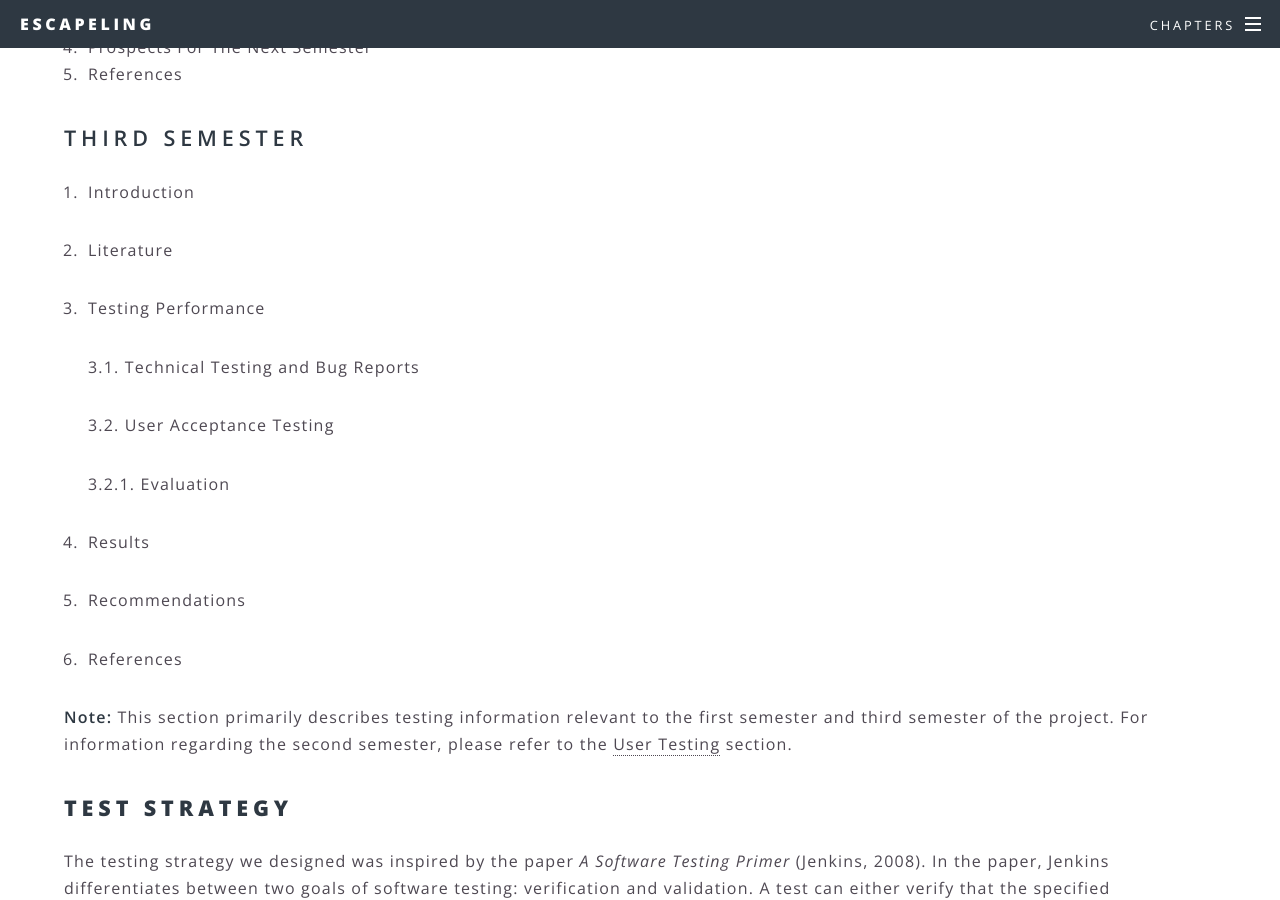
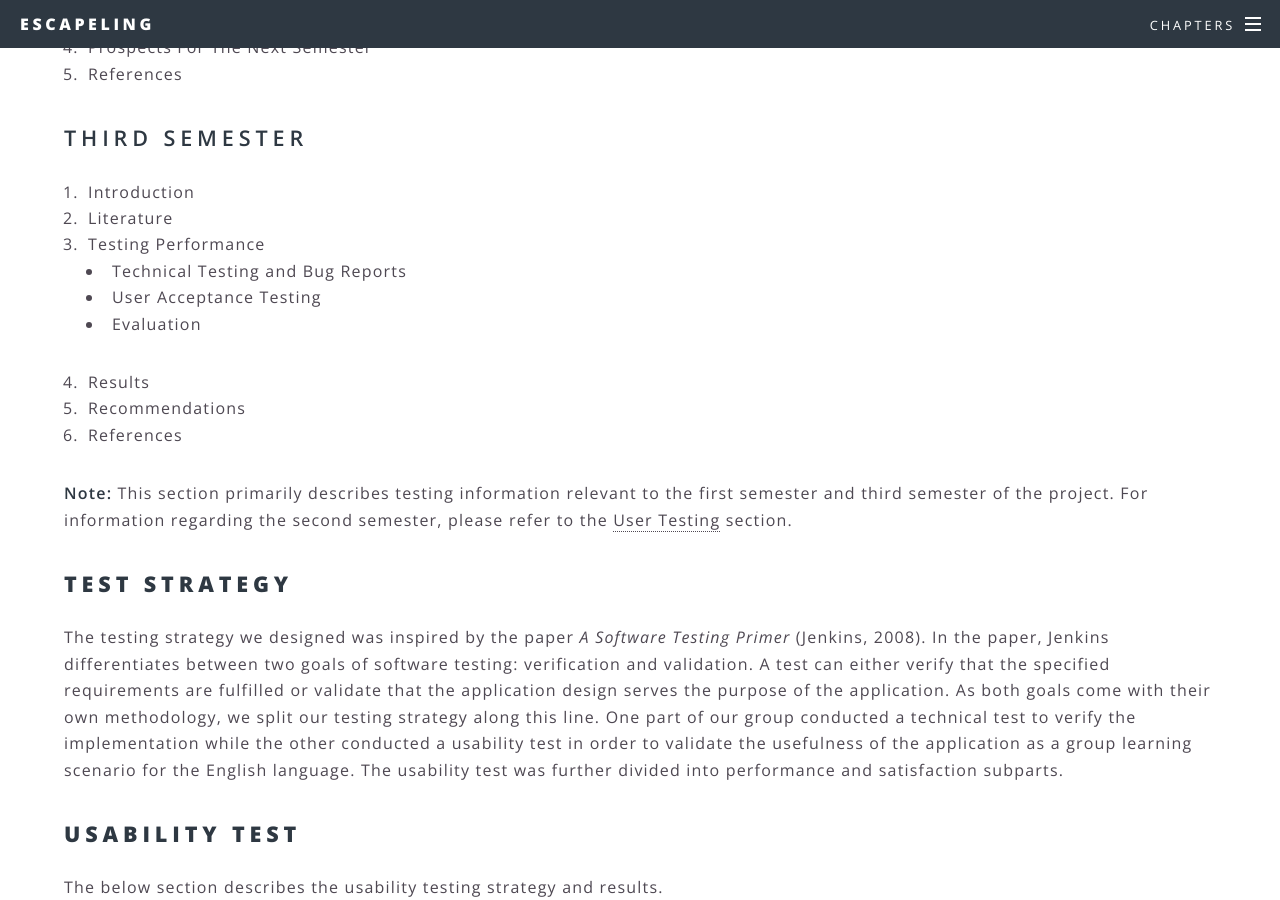
Before and after one commit to ALLUOS/ALLUOS.github.io, a Jekyll site: the page built from _posts/2021-04-01-evaluation.md, in a window 1280 px wide and 900 px high, scrolled down 653 px. Built offline with Jekyll 4.4.1, drawn with Linux system fonts in a browser that asks for light colours.

Commit message:
Contents section

```diff
--- a/_posts/2021-04-01-evaluation.md
+++ b/_posts/2021-04-01-evaluation.md
@@ -42,21 +42,13 @@ image: pic04.jpg
 ## **Third Semester**
 
 1. Introduction
-
 2. Literature
-
 3. Testing Performance
-
-   3.1. Technical Testing and Bug Reports
-
-   3.2. User Acceptance Testing
-
-   3.2.1. Evaluation
-
+   - Technical Testing and Bug Reports
+   - User Acceptance Testing
+   - Evaluation
 4. Results
-
 5. Recommendations
-
 6. References
 
 **Note:** This section primarily describes testing information relevant to the first semester and third semester of the project. For information regarding the second semester, please refer to the [User Testing]({{ "" | absolute_url }}/2020/04/04/testS2.html) section.
```
